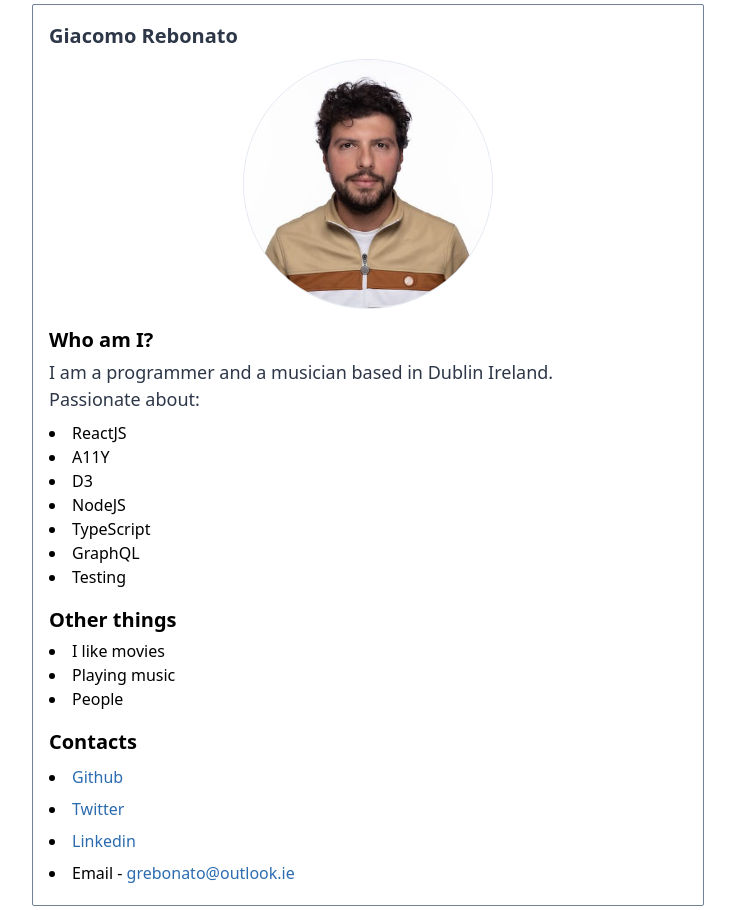
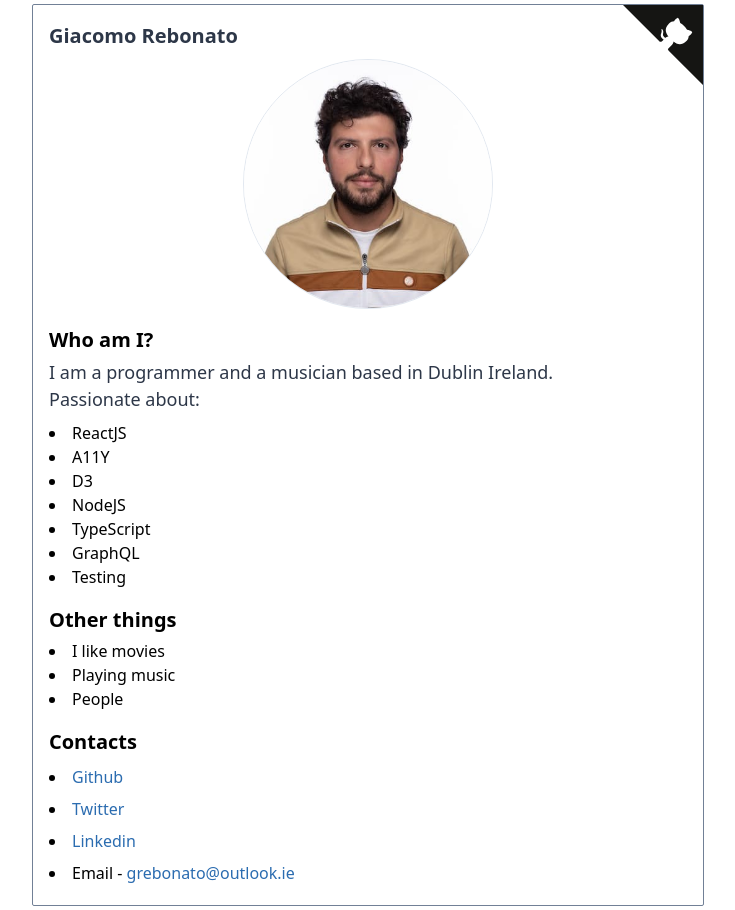
Before and after one commit to giacomorebonato/giacomorebonato, a Gatsby site: page / in a window 1280 px wide. Shown: the whole page, without its empty margins (272-1007 px from the left). Built offline with nearby package versions, Linux system fonts and the light colour scheme; Gatsby itself is replaced by a stand-in of ours.

Commit message:
Added forkme and removed netlify badge

```diff
--- /dev/null
+++ b/src/components/ForkMe.tsx
@@ -0,0 +1,39 @@
+import React from 'react'
+
+export const ForkMe = () => (
+  <a
+    href='https://github.com/giacomorebonato/giacomorebonato'
+    className='github-corner'
+    rel='noopener noreferrer'
+    target='_blank'
+    aria-label='View source on GitHub'
+  >
+    <svg
+      width='80'
+      height='80'
+      viewBox='0 0 250 250'
+      style={{
+        fill: '#151513',
+        color: '#fff',
+        position: 'absolute',
+        top: 0,
+        border: 0,
+        right: 0,
+      }}
+      aria-hidden='true'
+    >
+      <path d='M0,0 L115,115 L130,115 L142,142 L250,250 L250,0 Z'></path>
+      <path
+        d='M128.3,109.0 C113.8,99.7 119.0,89.6 119.0,89.6 C122.0,82.7 120.5,78.6 120.5,78.6 C119.2,72.0 123.4,76.3 123.4,76.3 C127.3,80.9 125.5,87.3 125.5,87.3 C122.9,97.6 130.6,101.9 134.4,103.2'
+        fill='currentColor'
+        style={{ transformOrigin: '130px 106px' }}
+        className='octo-arm'
+      ></path>
+      <path
+        d='M115.0,115.0 C114.9,115.1 118.7,116.5 119.8,115.4 L133.7,101.6 C136.9,99.2 139.9,98.4 142.2,98.6 C133.8,88.0 127.5,74.4 143.8,58.0 C148.5,53.4 154.0,51.2 159.7,51.0 C160.3,49.4 163.2,43.6 171.4,40.1 C171.4,40.1 176.1,42.5 178.8,56.2 C183.1,58.6 187.2,61.8 190.9,65.4 C194.5,69.0 197.7,73.2 200.1,77.6 C213.8,80.2 216.3,84.9 216.3,84.9 C212.7,93.1 206.9,96.0 205.4,96.6 C205.1,102.4 203.0,107.8 198.3,112.5 C181.9,128.9 168.3,122.5 157.7,114.1 C157.9,116.9 156.7,120.9 152.7,124.9 L141.0,136.5 C139.8,137.7 141.6,141.9 141.8,141.8 Z'
+        fill='currentColor'
+        className='octo-body'
+      ></path>
+    </svg>
+  </a>
+)
--- a/src/components/index.tsx
+++ b/src/components/index.tsx
@@ -2,7 +2,7 @@ import React from 'react'
 
 export const Container: React.FC = ({ children }) => (
   <main
-    className='container mx-auto rounded-sm flex font-sans flex-col p-4 border-gray-600 border mt-1 mb-1'
+    className='relative container mx-auto rounded-sm flex font-sans flex-col p-4 border-gray-600 border mt-1 mb-1'
     style={{ maxWidth: '42rem' }}
   >
     {children}
--- a/src/css/index.css
+++ b/src/css/index.css
@@ -8,3 +8,29 @@
   display: flex;
   justify-content: center;
 }
+
+.github-corner:hover .octo-arm {
+  animation: octocat-wave 560ms ease-in-out;
+}
+@keyframes octocat-wave {
+  0%,
+  100% {
+    transform: rotate(0);
+  }
+  20%,
+  60% {
+    transform: rotate(-25deg);
+  }
+  40%,
+  80% {
+    transform: rotate(10deg);
+  }
+}
+@media (max-width: 500px) {
+  .github-corner:hover .octo-arm {
+    animation: none;
+  }
+  .github-corner .octo-arm {
+    animation: octocat-wave 560ms ease-in-out;
+  }
+}
--- a/src/pages/index.tsx
+++ b/src/pages/index.tsx
@@ -1,11 +1,13 @@
 import React from 'react'
 import { Container, Title, Chapter, Link, P } from '../components'
 import { Seo } from '../components/Seo'
+import { ForkMe } from '../components/ForkMe'
 
 const Index: React.FC = () => {
   return (
     <Container>
       <Seo title='Giacomo Rebonato' />
+      <ForkMe />
       <header>
         <Title>Giacomo Rebonato</Title>
         <div className='text-center'>
```
Also changed, not shown: README.md.
